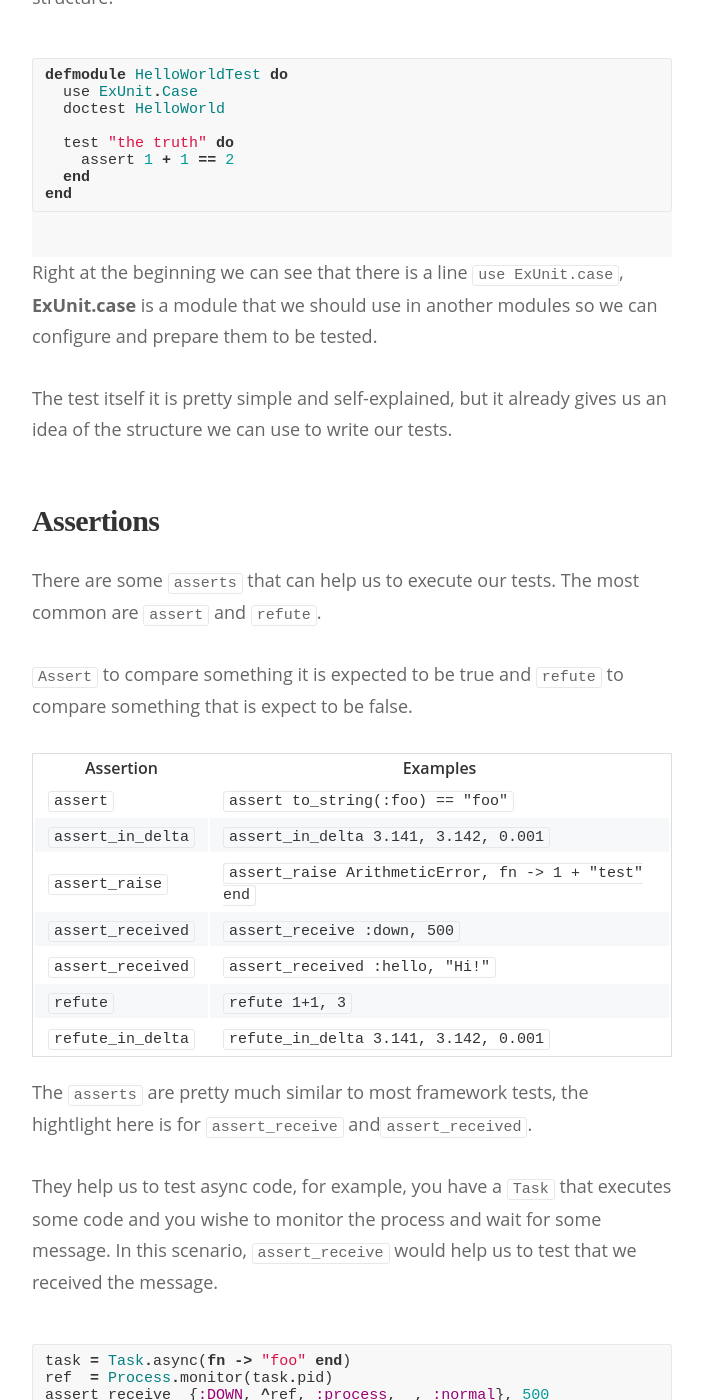
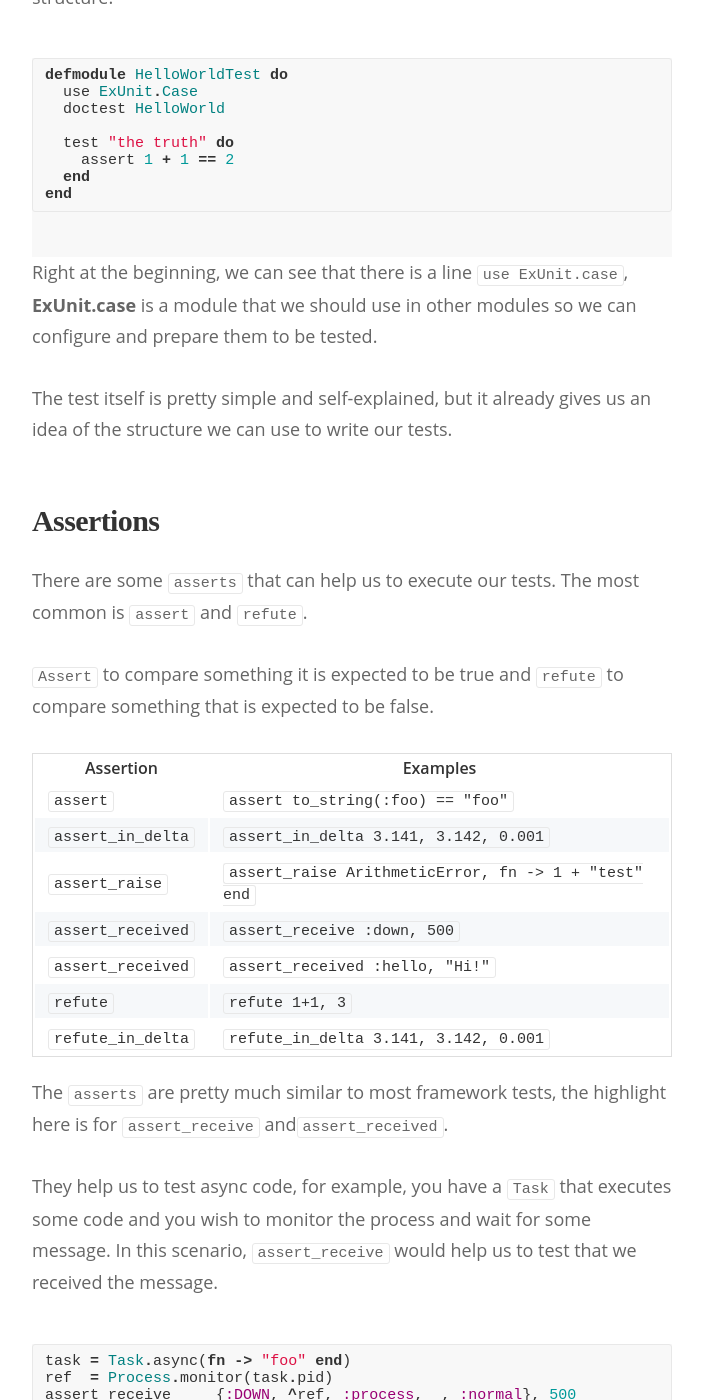
Before and after one commit to amandasposito/amandasposito.github.io, a Jekyll site: the page built from _posts/2017-06-04-testing-in-elixir-where-to-start.markdown, in a window 1280 px wide and 1400 px high, scrolled down 1653 px. Shown: the whole window, without its empty margins (288-991 px from the left). Built offline with Jekyll 4.4.1, drawn with Linux system fonts in a browser that asks for light colours; nearby versions of some CDN libraries; some web fonts are replaced; some of the changed text lies outside the part shown.

Commit message:
Fix english errors: Testing in Elixir

```diff
--- a/_posts/2017-06-04-testing-in-elixir-where-to-start.markdown
+++ b/_posts/2017-06-04-testing-in-elixir-where-to-start.markdown
@@ -17,7 +17,7 @@
 
 To begin with, Elixir comes with ExUnit, a test framework that provides pretty much everything we need to test our code.
 
-### How to use it ?
+### How to use it?
 
 Everytime we start a project with `mix new project_name` we can see the tests folder in its output:
 
@@ -56,15 +56,15 @@
 end
 {% endhighlight %}
 
-Right at the beginning we can see that there is a line  `use ExUnit.case`, **ExUnit.case** is a module that we should use in another modules so we can configure and prepare them to be tested.
+Right at the beginning, we can see that there is a line  `use ExUnit.case`, **ExUnit.case** is a module that we should use in other modules so we can configure and prepare them to be tested.
 
-The test itself it is pretty simple and self-explained, but it already gives us an idea of the structure we can use to write our tests.
+The test itself is pretty simple and self-explained, but it already gives us an idea of the structure we can use to write our tests.
 
 ### Assertions
 
-There are some `asserts` that can help us to execute our tests. The most common are `assert` and `refute`.
+There are some `asserts` that can help us to execute our tests. The most common is `assert` and `refute`.
 
-`Assert` to compare something it is expected to be true and `refute` to compare something that is expect to be false.
+`Assert` to compare something it is expected to be true and `refute` to compare something that is expected to be false.
 
 | Assertion | Examples |
 |-------|--------|
@@ -77,19 +77,19 @@
 | `refute_in_delta` | `refute_in_delta 3.141, 3.142, 0.001` |
 
 
-The `asserts` are pretty much similar to most framework tests, the hightlight here is for `assert_receive` and`assert_received`.
+The `asserts` are pretty much similar to most framework tests, the highlight here is for `assert_receive` and`assert_received`.
 
-They help us to test async code, for example, you have a `Task` that executes some code and you wishe to monitor the  process and wait for some message. In this scenario, `assert_receive` would help us to test that we received the message.
+They help us to test async code, for example, you have a `Task` that executes some code and you wish to monitor the process and wait for some message. In this scenario, `assert_receive` would help us to test that we received the message.
 
 {% highlight elixir %}
 task = Task.async(fn -> "foo" end)
 ref  = Process.monitor(task.pid)
-assert_receive 	{:DOWN, ^ref, :process, _, :normal}, 500
+assert_receive     {:DOWN, ^ref, :process, _, :normal}, 500
 {% endhighlight %}
 
 In the above test, we are asserting that the Task exit is `:normal` and that it executed in up to 500 milliseconds.
 
-There are a few more `asserts` that may help us and you can find them at the [ExUnit oficial documentation](https://hexdocs.pm/ex_unit/ExUnit.Assertions.html).
+There are a few more `asserts` that may help us and you can find them at the [ExUnit official documentation](https://hexdocs.pm/ex_unit/ExUnit.Assertions.html).
 
 ### Describe
 
```
Also changed, not shown: other parts of _posts/2017-06-04-testing-in-elixir-where-to-start.markdown (+3 -3 lines).
